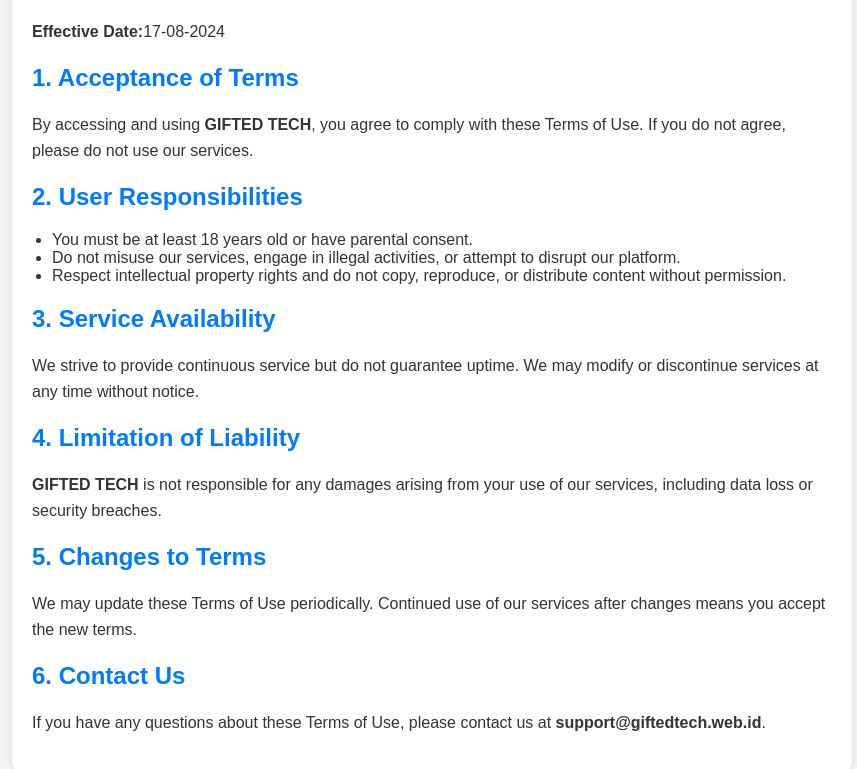
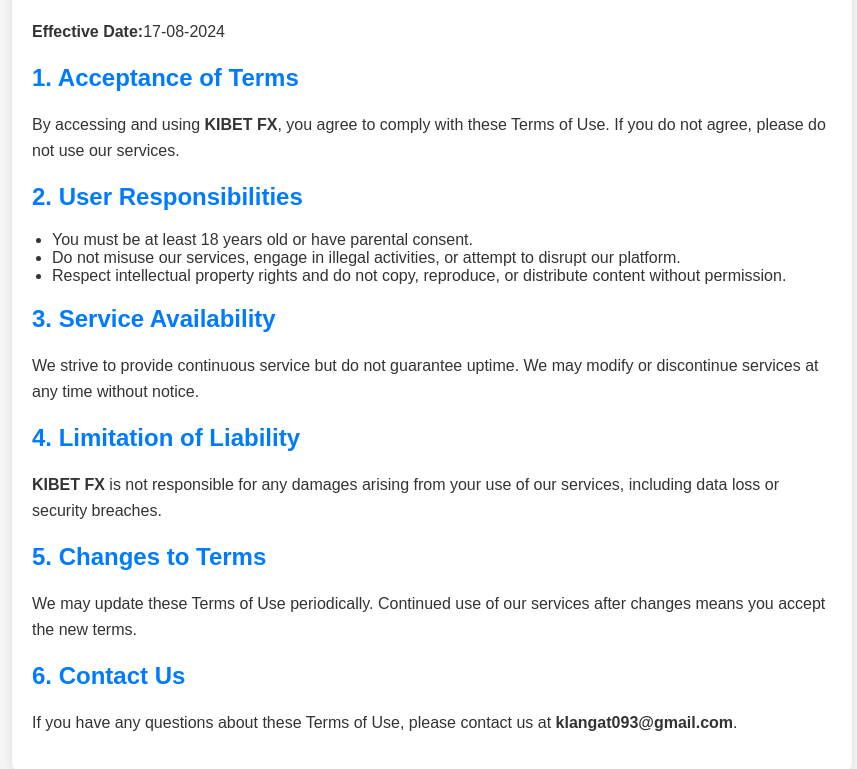
Before and after one commit to Teddytech1/my-handles, a website: page public/terms.html in a window 1280 px wide. Shown: the part 131-900 px from the top of the page, without its empty margins (208-1065 px from the left). Drawn offline with Linux system fonts and the light colour scheme.

Commit message:
Update terms.html

```diff
--- a/public/terms.html
+++ b/public/terms.html
@@ -3,7 +3,7 @@
 <head>
     <meta charset="UTF-8">
     <meta name="viewport" content="width=device-width, initial-scale=1.0">
-    <title>Terms of Use - GIFTED TECH</title>
+    <title>Terms of Use - KIBET FX</title>
     <style>
         body {
             font-family: Arial, sans-serif;
@@ -37,7 +37,7 @@
         <p><strong>Effective Date:</strong>17-08-2024</p>
 
         <h2>1. Acceptance of Terms</h2>
-        <p>By accessing and using <strong>GIFTED TECH</strong>, you agree to comply with these Terms of Use. If you do not agree, please do not use our services.</p>
+        <p>By accessing and using <strong>KIBET FX</strong>, you agree to comply with these Terms of Use. If you do not agree, please do not use our services.</p>
 
         <h2>2. User Responsibilities</h2>
         <ul>
@@ -50,13 +50,13 @@
         <p>We strive to provide continuous service but do not guarantee uptime. We may modify or discontinue services at any time without notice.</p>
 
         <h2>4. Limitation of Liability</h2>
-        <p><strong>GIFTED TECH</strong> is not responsible for any damages arising from your use of our services, including data loss or security breaches.</p>
+        <p><strong>KIBET FX</strong> is not responsible for any damages arising from your use of our services, including data loss or security breaches.</p>
 
         <h2>5. Changes to Terms</h2>
         <p>We may update these Terms of Use periodically. Continued use of our services after changes means you accept the new terms.</p>
 
         <h2>6. Contact Us</h2>
-        <p>If you have any questions about these Terms of Use, please contact us at <strong>support@giftedtech.web.id</strong>.</p>
+        <p>If you have any questions about these Terms of Use, please contact us at <strong>klangat093@gmail.com</strong>.</p>
     </div>
 </body>
 </html>
```
